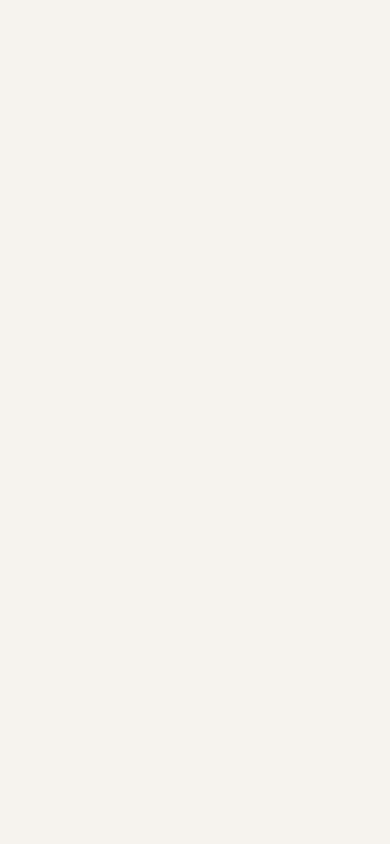
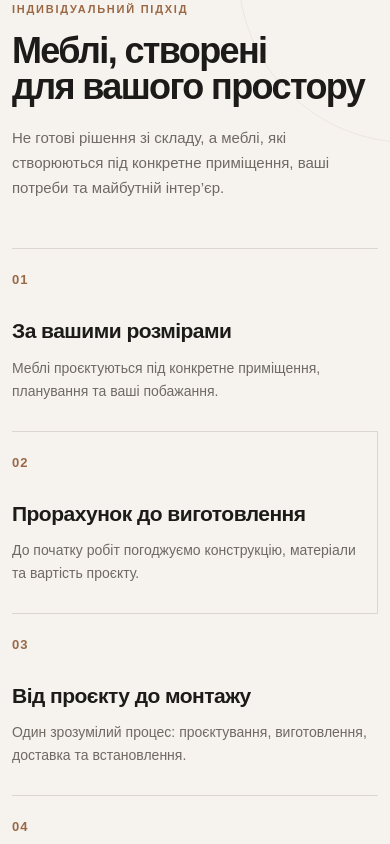
Before and after one commit to kostiantinkovalskyi93/4home-next, a Next.js app: page / in a window 390 px wide. Shown: the part 940-1784 px from the top of the page. Before the commit the page ends 871 px from the top, so only its background shows below. Built offline with nearby package versions, Linux system fonts and the light colour scheme.

Commit message:
feat: add homepage advantages section

```diff
--- a/src/app/page.module.css
+++ b/src/app/page.module.css
@@ -1,3 +1,7 @@
+/* ========================================
+   HERO
+======================================== */
+
 .hero {
   min-height: calc(100vh - 76px);
 
@@ -153,6 +157,163 @@
 }
 
 /* ========================================
+   ADVANTAGES SECTION
+======================================== */
+
+.advantages {
+  position: relative;
+
+  overflow: hidden;
+
+  padding-block: 108px 116px;
+
+  background: var(--color-bg);
+}
+
+.advantages::before {
+  content: "";
+
+  position: absolute;
+  top: -180px;
+  right: -160px;
+
+  width: 420px;
+  height: 420px;
+
+  border: 1px solid rgba(154, 104, 69, 0.1);
+  border-radius: 50%;
+
+  pointer-events: none;
+}
+
+.advantagesHeader {
+  display: grid;
+  grid-template-columns:
+    minmax(0, 0.85fr)
+    minmax(280px, 0.55fr);
+
+  column-gap: 80px;
+  row-gap: 18px;
+
+  align-items: end;
+
+  max-width: 1120px;
+}
+
+.sectionEyebrow {
+  grid-column: 1 / -1;
+
+  color: var(--color-accent);
+
+  font-size: 12px;
+  font-weight: 700;
+  line-height: 1.2;
+
+  letter-spacing: 0.16em;
+}
+
+.sectionTitle {
+  max-width: 680px;
+
+  color: var(--color-text);
+
+  font-size: clamp(42px, 4.5vw, 66px);
+  font-weight: 700;
+  line-height: 1;
+
+  letter-spacing: -0.045em;
+}
+
+.sectionIntro {
+  max-width: 440px;
+
+  padding-bottom: 5px;
+
+  color: var(--color-text-muted);
+
+  font-size: 16px;
+  line-height: 1.7;
+}
+
+/* ========================================
+   ADVANTAGES GRID
+======================================== */
+
+.advantagesGrid {
+  display: grid;
+  grid-template-columns: repeat(4, minmax(0, 1fr));
+
+  margin-top: 72px;
+
+  border-top: 1px solid var(--color-border);
+  border-bottom: 1px solid var(--color-border);
+}
+
+.advantageCard {
+  min-width: 0;
+  min-height: 290px;
+
+  display: flex;
+  flex-direction: column;
+  justify-content: space-between;
+
+  padding: 28px 28px 32px;
+
+  border-right: 1px solid var(--color-border);
+
+  transition:
+    background-color 220ms ease,
+    transform 220ms ease;
+}
+
+.advantageCard:first-child {
+  border-left: 1px solid var(--color-border);
+}
+
+.advantageCard:hover {
+  background: rgba(255, 255, 255, 0.55);
+
+  transform: translateY(-4px);
+}
+
+.advantageNumber {
+  color: var(--color-accent);
+
+  font-size: 13px;
+  font-weight: 700;
+  line-height: 1;
+
+  letter-spacing: 0.08em;
+}
+
+.advantageContent {
+  padding-top: 52px;
+}
+
+.advantageTitle {
+  max-width: 220px;
+
+  color: var(--color-text);
+
+  font-size: 22px;
+  font-weight: 600;
+  line-height: 1.2;
+
+  letter-spacing: -0.025em;
+}
+
+.advantageDescription {
+  max-width: 250px;
+
+  margin-top: 18px;
+
+  color: var(--color-text-muted);
+
+  font-size: 14px;
+  line-height: 1.65;
+}
+
+/* ========================================
    FOCUS STATES
 ======================================== */
 
@@ -165,6 +326,41 @@
 /* ========================================
    TABLET
 ======================================== */
+
+@media (max-width: 1000px) {
+  .advantagesHeader {
+    grid-template-columns: 1fr;
+
+    max-width: 760px;
+  }
+
+  .sectionIntro {
+    max-width: 620px;
+
+    padding-bottom: 0;
+  }
+
+  .advantagesGrid {
+    grid-template-columns: repeat(2, minmax(0, 1fr));
+  }
+
+  .advantageCard {
+    min-height: 260px;
+  }
+
+  .advantageCard:nth-child(2) {
+    border-right: 1px solid var(--color-border);
+  }
+
+  .advantageCard:nth-child(3),
+  .advantageCard:nth-child(4) {
+    border-top: 1px solid var(--color-border);
+  }
+
+  .advantageCard:nth-child(3) {
+    border-left: 1px solid var(--color-border);
+  }
+}
 
 @media (max-width: 900px) {
   .hero {
@@ -194,6 +390,14 @@
 
   .imageFrame {
     aspect-ratio: 16 / 10;
+  }
+
+  .advantages {
+    padding-block: 88px 96px;
+  }
+
+  .advantagesGrid {
+    margin-top: 58px;
   }
 }
 
@@ -254,6 +458,87 @@
   .heroImage {
     object-position: center;
   }
+
+  .advantages {
+    padding-block: 72px 78px;
+  }
+
+  .advantages::before {
+    top: -130px;
+    right: -190px;
+
+    width: 340px;
+    height: 340px;
+  }
+
+  .advantagesHeader {
+    row-gap: 16px;
+  }
+
+  .sectionEyebrow {
+    font-size: 11px;
+  }
+
+  .sectionTitle {
+    font-size: clamp(38px, 10vw, 48px);
+    line-height: 1.02;
+  }
+
+  .sectionIntro {
+    margin-top: 4px;
+
+    font-size: 15px;
+    line-height: 1.65;
+  }
+
+  .advantagesGrid {
+    grid-template-columns: 1fr;
+
+    margin-top: 48px;
+
+    border-bottom: 0;
+  }
+
+  .advantageCard,
+  .advantageCard:first-child,
+  .advantageCard:nth-child(3) {
+    min-height: auto;
+
+    padding: 24px 0 28px;
+
+    border-right: 0;
+    border-left: 0;
+    border-bottom: 1px solid var(--color-border);
+  }
+
+  .advantageCard:nth-child(3),
+  .advantageCard:nth-child(4) {
+    border-top: 0;
+  }
+
+  .advantageCard:hover {
+    background: transparent;
+
+    transform: none;
+  }
+
+  .advantageContent {
+    padding-top: 32px;
+  }
+
+  .advantageTitle {
+    max-width: 320px;
+
+    font-size: 21px;
+  }
+
+  .advantageDescription {
+    max-width: 360px;
+
+    margin-top: 13px;
+
+    font-size: 14px;
+  }
 }
 
 /* ========================================
@@ -268,6 +553,10 @@
   .description {
     font-size: 15px;
   }
+
+  .sectionTitle {
+    font-size: 36px;
+  }
 }
 
 /* ========================================
@@ -276,7 +565,8 @@
 
 @media (prefers-reduced-motion: reduce) {
   .primaryButton,
-  .secondaryButton {
+  .secondaryButton,
+  .advantageCard {
     transition: none;
   }
 }
--- a/src/app/page.tsx
+++ b/src/app/page.tsx
@@ -4,6 +4,33 @@ import Link from "next/link";
 import { Header } from "@/components/layout/Header";
 
 import styles from "./page.module.css";
+
+const advantages = [
+  {
+    number: "01",
+    title: "За вашими розмірами",
+    description:
+      "Меблі проєктуються під конкретне приміщення, планування та ваші побажання.",
+  },
+  {
+    number: "02",
+    title: "Прорахунок до виготовлення",
+    description:
+      "До початку робіт погоджуємо конструкцію, матеріали та вартість проєкту.",
+  },
+  {
+    number: "03",
+    title: "Від проєкту до монтажу",
+    description:
+      "Один зрозумілий процес: проєктування, виготовлення, доставка та встановлення.",
+  },
+  {
+    number: "04",
+    title: "Реальні виконані роботи",
+    description:
+      "Показуємо виконані проєкти, щоб ви могли оцінити стиль, підхід і результат.",
+  },
+];
 
 export default function Home() {
   return (
@@ -52,6 +79,41 @@ export default function Home() {
             </div>
           </div>
         </section>
+
+        <section className={styles.advantages}>
+          <div className="container">
+            <div className={styles.advantagesHeader}>
+              <p className={styles.sectionEyebrow}>ІНДИВІДУАЛЬНИЙ ПІДХІД</p>
+
+              <h2 className={styles.sectionTitle}>
+                Меблі, створені
+                <br />
+                для вашого простору
+              </h2>
+
+              <p className={styles.sectionIntro}>
+                Не готові рішення зі складу, а меблі, які створюються під
+                конкретне приміщення, ваші потреби та майбутній інтер’єр.
+              </p>
+            </div>
+
+            <div className={styles.advantagesGrid}>
+              {advantages.map((item) => (
+                <article key={item.number} className={styles.advantageCard}>
+                  <span className={styles.advantageNumber}>{item.number}</span>
+
+                  <div className={styles.advantageContent}>
+                    <h3 className={styles.advantageTitle}>{item.title}</h3>
+
+                    <p className={styles.advantageDescription}>
+                      {item.description}
+                    </p>
+                  </div>
+                </article>
+              ))}
+            </div>
+          </div>
+        </section>
       </main>
     </>
   );
```
